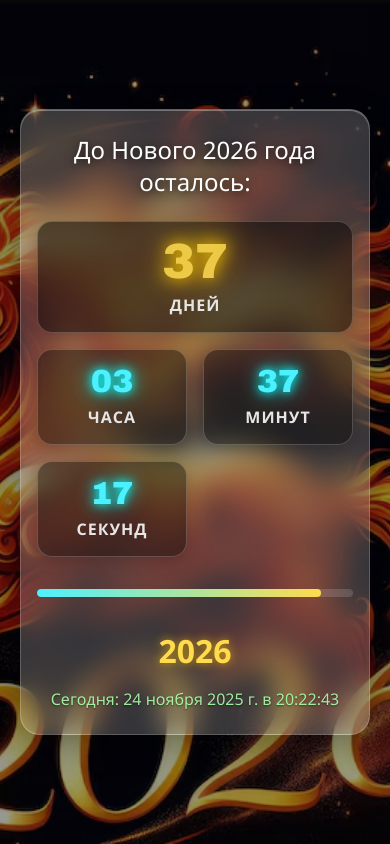
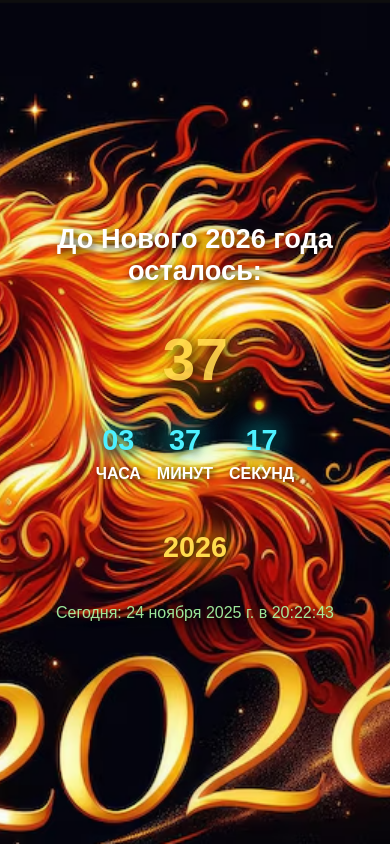
Before and after one commit to mironovka6-source/2026, a plain HTML site: page index.html in a window 390 px wide. Drawn offline with Linux system fonts and the light colour scheme.

Commit message:
Update index.html

```diff
--- a/index.html
+++ b/index.html
@@ -17,147 +17,95 @@
 
         body {
             display: flex;
+            flex-direction: column;
             justify-content: center;
             align-items: center;
             min-height: 100vh;
             margin: 0;
-            font-family: 'Segoe UI', Tahoma, Geneva, Verdana, sans-serif;
+            font-family: 'Arial', sans-serif;
             padding: 20px;
-            overflow: auto;
             position: relative;
+            background: url('2026.png') no-repeat center center fixed;
+            background-size: cover;
+            color: white;
+            text-align: center;
         }
 
-        /* Фоновое изображение */
-        .background-image {
-            position: fixed;
-            top: 0;
-            left: 0;
-            width: 100%;
-            height: 100%;
-            background-image: url('2026.png');
-            background-size: cover;
-            background-position: center;
-            background-repeat: no-repeat;
-            z-index: -2;
+        /* Убираем все затемнения и оверлеи */
+        .title {
+            font-size: 2.5rem;
+            margin-bottom: 2rem;
+            text-shadow: 3px 3px 8px rgba(0, 0, 0, 0.8);
+            font-weight: bold;
         }
 
-        /* Затемняющий слой для лучшей читаемости текста */
-        .overlay {
-            position: fixed;
-            top: 0;
-            left: 0;
-            width: 100%;
-            height: 100%;
-            background: rgba(0, 0, 0, 0.4);
-            z-index: -1;
+        .countdown {
+            display: flex;
+            flex-direction: column;
+            align-items: center;
+            gap: 1rem;
         }
 
-        .countdown-container {
-            text-align: center;
-            background: rgba(255, 255, 255, 0.2);
-            padding: 2.5rem 2rem;
-            border-radius: 20px;
-            backdrop-filter: blur(15px);
-            box-shadow:
-                0 8px 32px rgba(0, 0, 0, 0.3),
-                inset 0 1px 0 rgba(255, 255, 255, 0.3);
-            border: 1px solid rgba(255, 255, 255, 0.2);
-            max-width: 600px;
-            width: 100%;
-            margin: 20px 0;
-        }
-
-        .title {
-            color: #ffffff;
-            font-size: 1.8rem;
-            margin-bottom: 1.5rem;
-            text-shadow: 0 2px 8px rgba(0, 0, 0, 0.7);
-            line-height: 1.3;
+        .days {
+            font-size: 6rem;
+            font-weight: 900;
+            text-shadow:
+                4px 4px 12px rgba(0, 0, 0, 0.9),
+                0 0 30px #ffcc00,
+                0 0 60px #ffcc00;
+            color: #ffdb4d;
+            margin-bottom: 1rem;
         }
 
         .time-grid {
-            display: grid;
-            grid-template-columns: repeat(2, 1fr);
-            gap: 1.2rem;
-            margin: 2rem 0;
+            display: flex;
+            gap: 2rem;
+            flex-wrap: wrap;
+            justify-content: center;
         }
 
         .time-block {
-            background: rgba(0, 0, 0, 0.4);
-            padding: 1.5rem 1rem;
-            border-radius: 15px;
-            border: 1px solid rgba(255, 255, 255, 0.2);
-            min-height: 120px;
             display: flex;
             flex-direction: column;
-            justify-content: center;
-            box-shadow: 0 4px 15px rgba(0, 0, 0, 0.2);
+            align-items: center;
         }
 
         .time-value {
             font-size: 3rem;
             font-weight: 800;
+            text-shadow:
+                3px 3px 8px rgba(0, 0, 0, 0.8),
+                0 0 20px #00ffff,
+                0 0 40px #00ffff;
             color: #4df0ff;
-            text-shadow:
-                0 0 10px #00ffff,
-                0 0 20px #00ffff;
             margin-bottom: 0.5rem;
-            font-family: 'Arial Black', Gadget, sans-serif;
-            line-height: 1;
         }
 
         .time-label {
-            font-size: 1.1rem;
-            color: #e6e6e6;
+            font-size: 1.2rem;
+            text-shadow: 2px 2px 6px rgba(0, 0, 0, 0.8);
+            color: #ffffff;
             text-transform: uppercase;
-            letter-spacing: 1px;
             font-weight: 600;
         }
 
-        .days-block {
-            grid-column: 1 / -1;
-            min-height: 140px;
-            background: rgba(0, 0, 0, 0.5);
-        }
-
-        .days-value {
-            font-size: 4.5rem;
+        .new-year {
+            font-size: 3rem;
+            font-weight: bold;
+            text-shadow:
+                3px 3px 8px rgba(0, 0, 0, 0.8),
+                0 0 20px #ffcc00,
+                0 0 40px #ffcc00;
             color: #ffdb4d;
-            text-shadow:
-                0 0 15px #ffcc00,
-                0 0 30px #ffcc00;
-        }
-
-        .new-year {
-            color: #ffdb4d;
-            font-size: 2.5rem;
-            font-weight: bold;
-            text-shadow: 0 0 10px rgba(255, 204, 0, 0.7);
-            margin-top: 1.5rem;
-        }
-
-        .progress-bar {
-            width: 100%;
-            height: 8px;
-            background: rgba(255, 255, 255, 0.15);
-            border-radius: 4px;
-            margin: 2rem 0;
-            overflow: hidden;
-        }
-
-        .progress {
-            height: 100%;
-            background: linear-gradient(90deg, #4df0ff, #ffdb4d);
-            border-radius: 4px;
-            transition: width 0.3s ease;
+            margin-top: 2rem;
         }
 
         .current-date {
+            font-size: 1.2rem;
+            text-shadow: 2px 2px 6px rgba(0, 0, 0, 0.8);
             color: #aaffaa;
-            font-size: 1rem;
-            margin-top: 1rem;
+            margin-top: 1.5rem;
             opacity: 0.9;
-            text-shadow: 0 1px 2px rgba(0, 0, 0, 0.5);
         }
 
         /* Анимация пульсации */
@@ -167,7 +115,7 @@
                 opacity: 1;
             }
             50% {
-                transform: scale(1.03);
+                transform: scale(1.05);
                 opacity: 0.9;
             }
         }
@@ -177,86 +125,67 @@
         }
 
         /* Адаптивность */
-        @media (max-width: 600px) {
-            .countdown-container {
-                padding: 2rem 1.5rem;
-                margin: 15px 0;
+        @media (max-width: 768px) {
+            .title {
+                font-size: 2rem;
+                margin-bottom: 1.5rem;
             }
 
-            .title {
-                font-size: 1.5rem;
-                margin-bottom: 1.2rem;
-            }
-
-            .time-grid {
-                gap: 1rem;
-                margin: 1.5rem 0;
-            }
-
-            .time-block {
-                padding: 1.2rem 0.8rem;
-                min-height: 110px;
+            .days {
+                font-size: 4.5rem;
             }
 
             .time-value {
-                font-size: 2.5rem;
+                font-size: 2.2rem;
             }
 
             .time-label {
                 font-size: 1rem;
             }
 
-            .days-block {
-                min-height: 120px;
+            .new-year {
+                font-size: 2.2rem;
             }
 
-            .days-value {
+            .time-grid {
+                gap: 1.5rem;
+            }
+        }
+
+        @media (max-width: 480px) {
+            .title {
+                font-size: 1.7rem;
+            }
+
+            .days {
                 font-size: 3.5rem;
             }
 
-            .new-year {
-                font-size: 2rem;
-                margin-top: 1.2rem;
-            }
-        }
-
-        @media (max-width: 400px) {
-            .countdown-container {
-                padding: 1.5rem 1rem;
+            .time-value {
+                font-size: 1.8rem;
             }
 
-            .time-value {
-                font-size: 2rem;
+            .time-grid {
+                gap: 1rem;
             }
 
-            .days-value {
-                font-size: 3rem;
+            .new-year {
+                font-size: 1.8rem;
             }
 
-            .time-block {
-                padding: 1rem 0.5rem;
-                min-height: 95px;
+            .current-date {
+                font-size: 1rem;
             }
         }
     </style>
 </head>
 <body>
-    <!-- Фоновая картинка -->
-    <div class="background-image"></div>
-
-    <!-- Затемняющий слой -->
-    <div class="overlay"></div>
-
-    <!-- Основной контент -->
-    <div class="countdown-container">
+    <div class="countdown">
         <div class="title">До Нового 2026 года осталось:</div>
 
+        <div class="days pulse" id="days">0</div>
+
         <div class="time-grid">
-            <div class="time-block days-block">
-                <div class="time-value days-value pulse" id="days">0</div>
-                <div class="time-label" id="days-label">дней</div>
-            </div>
-
             <div class="time-block">
                 <div class="time-value" id="hours">00</div>
                 <div class="time-label" id="hours-label">часов</div>
@@ -271,10 +200,6 @@
                 <div class="time-value" id="seconds">00</div>
                 <div class="time-label" id="seconds-label">секунд</div>
             </div>
-        </div>
-
-        <div class="progress-bar">
-            <div class="progress" id="progress"></div>
         </div>
 
         <div class="new-year">2026</div>
@@ -312,17 +237,9 @@
             document.getElementById('seconds').textContent = seconds.toString().padStart(2, '0');
 
             // Обновление подписей с правильными окончаниями
-            document.getElementById('days-label').textContent = getRussianForm(days, ['день', 'дня', 'дней']);
             document.getElementById('hours-label').textContent = getRussianForm(hours, ['час', 'часа', 'часов']);
             document.getElementById('minutes-label').textContent = getRussianForm(minutes, ['минута', 'минуты', 'минут']);
             document.getElementById('seconds-label').textContent = getRussianForm(seconds, ['секунда', 'секунды', 'секунд']);
-
-            // Расчет прогресса (сколько процентов года прошло)
-            const startOfYear = new Date('January 1, 2025 00:00:00');
-            const totalYearMs = newYear - startOfYear;
-            const passedMs = now - startOfYear;
-            const progress = Math.min((passedMs / totalYearMs) * 100, 100);
-            document.getElementById('progress').style.width = progress + '%';
 
             // Обновление текущей даты
             const options = {
```
